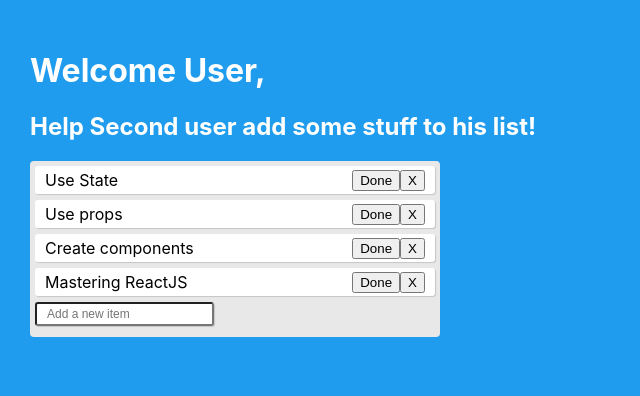
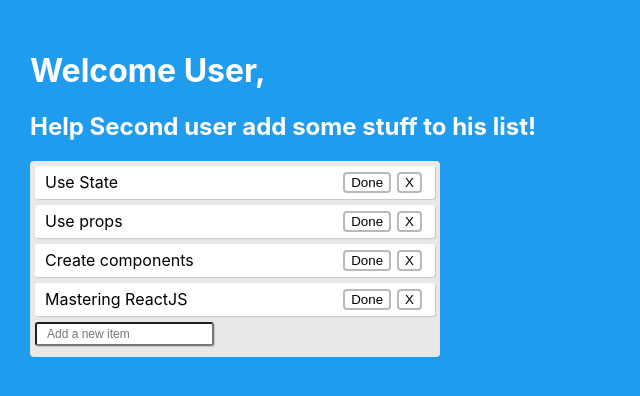
Before and after one commit to andrisgombos/React-To-do-list-with-hooks, a React (Create React App) app: page / in a window 1280 px wide. Shown: the top 396 px of the page, without its empty margins (0-640 px from the left). Built offline with nearby package versions, Linux system fonts and the light colour scheme.

Commit message:
added styling

```diff
--- a/src/components/todolist.css
+++ b/src/components/todolist.css
@@ -27,3 +27,14 @@
     margin-bottom: 6px;
     padding: 3px 10px;
 }
+
+button {
+    border-radius: 4px;
+    margin: 3px;
+    background: #fff;
+    border: 2px solid #4e4e4e65;
+}
+
+button:hover {
+    border: 2px solid #962222;
+}
```
